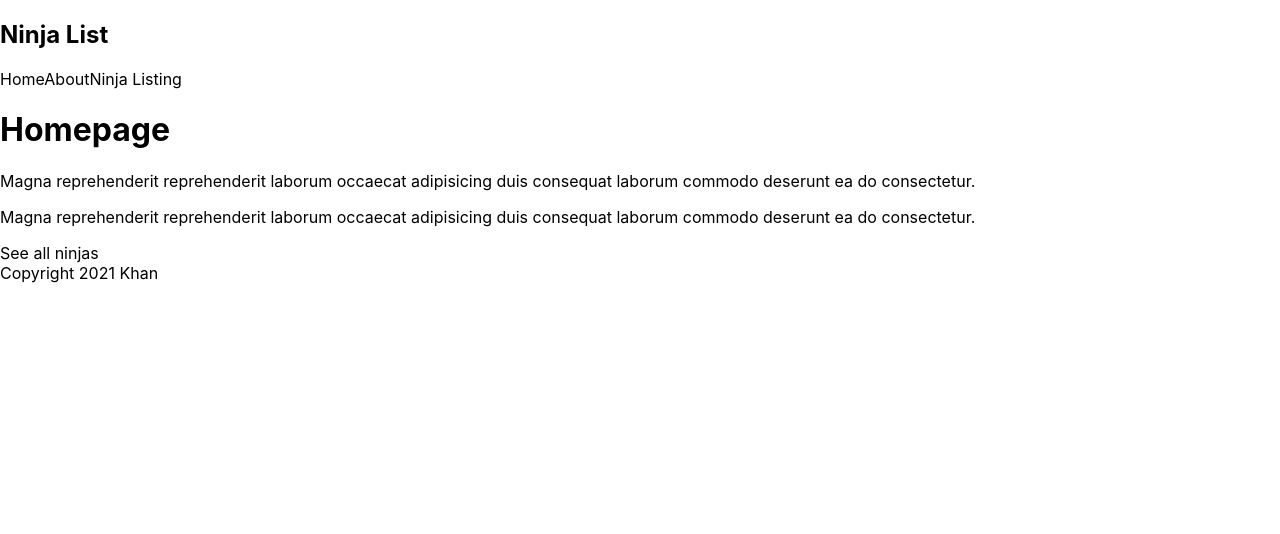
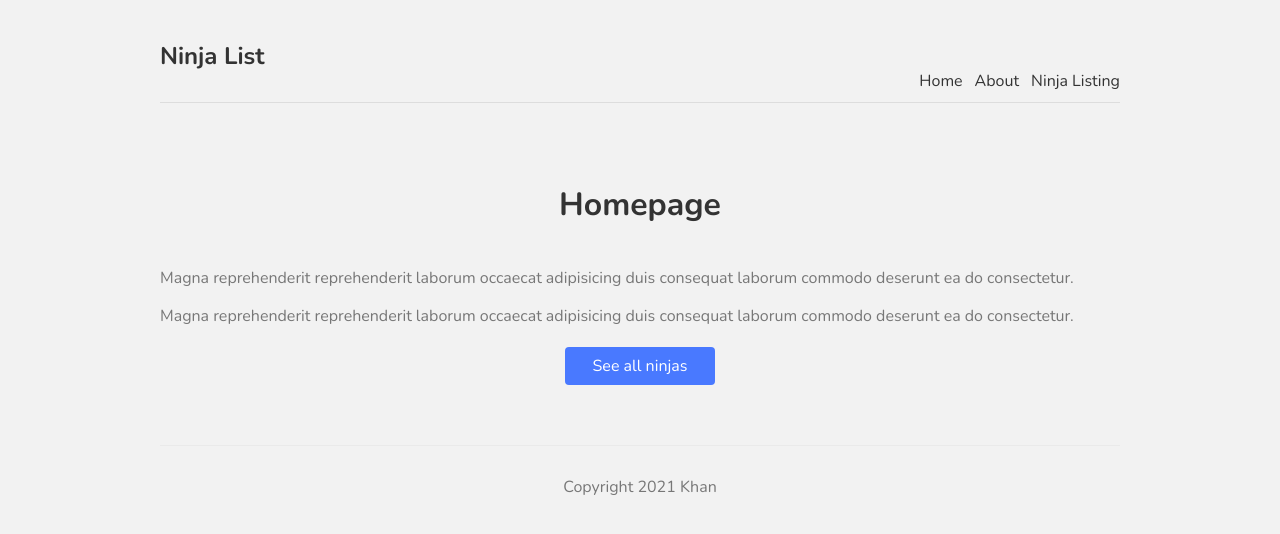
Before and after one commit to HassanKhan123/Next.js-basics, a Next.js app: page / in a window 1280 px wide. Shown: the top 534 px of the page. Built offline with nearby package versions, Linux system fonts and the light colour scheme.

Commit message:
styling added

```diff
--- a/components/Footer.js
+++ b/components/Footer.js
@@ -1,7 +1,7 @@
 import React from 'react';
 
 function Footer() {
-  return <div>Copyright 2021 Khan</div>;
+  return <footer>Copyright 2021 Khan</footer>;
 }
 
 export default Footer;
--- a/pages/index.js
+++ b/pages/index.js
@@ -6,18 +6,18 @@ import styles from '../styles/Home.module.css';
 export default function Home() {
   return (
     <div>
-      <h1>Homepage</h1>
-      <p>
+      <h1 className={styles.title}>Homepage</h1>
+      <p className={styles.text}>
         Magna reprehenderit reprehenderit laborum occaecat adipisicing duis
         consequat laborum commodo deserunt ea do consectetur.
       </p>
-      <p>
+      <p className={styles.text}>
         Magna reprehenderit reprehenderit laborum occaecat adipisicing duis
         consequat laborum commodo deserunt ea do consectetur.
       </p>
 
       <Link href='/ninjas'>
-        <a>See all ninjas</a>
+        <a className={styles.btn}>See all ninjas</a>
       </Link>
     </div>
   );
--- a/pages/ninjas/index.js
+++ b/pages/ninjas/index.js
@@ -1,7 +1,11 @@
 import React from 'react';
 
 const ninjas = () => {
-  return <div>ninjas</div>;
+  return (
+    <div>
+      <h1>Ninjas</h1>
+    </div>
+  );
 };
 
 export default ninjas;
--- a/styles/Home.module.css
+++ b/styles/Home.module.css
@@ -1,122 +1,18 @@
-.container {
-  min-height: 100vh;
-  padding: 0 0.5rem;
-  display: flex;
-  flex-direction: column;
-  justify-content: center;
-  align-items: center;
-}
-
-.main {
-  padding: 5rem 0;
-  flex: 1;
-  display: flex;
-  flex-direction: column;
-  justify-content: center;
-  align-items: center;
-}
-
-.footer {
-  width: 100%;
-  height: 100px;
-  border-top: 1px solid #eaeaea;
-  display: flex;
-  justify-content: center;
-  align-items: center;
-}
-
-.footer img {
-  margin-left: 0.5rem;
-}
-
-.footer a {
-  display: flex;
-  justify-content: center;
-  align-items: center;
-}
-
-.title a {
-  color: #0070f3;
-  text-decoration: none;
-}
-
-.title a:hover,
-.title a:focus,
-.title a:active {
-  text-decoration: underline;
-}
-
 .title {
-  margin: 0;
-  line-height: 1.15;
-  font-size: 4rem;
-}
-
-.title,
-.description {
+  color: #333;
+  padding-bottom: 20px;
   text-align: center;
 }
-
-.description {
-  line-height: 1.5;
-  font-size: 1.5rem;
+.text {
+  color: #777;
 }
-
-.code {
-  background: #fafafa;
-  border-radius: 5px;
-  padding: 0.75rem;
-  font-size: 1.1rem;
-  font-family: Menlo, Monaco, Lucida Console, Liberation Mono, DejaVu Sans Mono,
-    Bitstream Vera Sans Mono, Courier New, monospace;
+.btn {
+  display: block;
+  width: 150px;
+  padding: 8px 0;
+  margin: 20px auto;
+  background: #4979ff;
+  border-radius: 4px;
+  color: white;
+  text-align: center;
 }
-
-.grid {
-  display: flex;
-  align-items: center;
-  justify-content: center;
-  flex-wrap: wrap;
-  max-width: 800px;
-  margin-top: 3rem;
-}
-
-.card {
-  margin: 1rem;
-  flex-basis: 45%;
-  padding: 1.5rem;
-  text-align: left;
-  color: inherit;
-  text-decoration: none;
-  border: 1px solid #eaeaea;
-  border-radius: 10px;
-  transition: color 0.15s ease, border-color 0.15s ease;
-}
-
-.card:hover,
-.card:focus,
-.card:active {
-  color: #0070f3;
-  border-color: #0070f3;
-}
-
-.card h3 {
-  margin: 0 0 1rem 0;
-  font-size: 1.5rem;
-}
-
-.card p {
-  margin: 0;
-  font-size: 1.25rem;
-  line-height: 1.5;
-}
-
-.logo {
-  height: 1em;
-}
-
-@media (max-width: 600px) {
-  .grid {
-    width: 100%;
-    flex-direction: column;
-  }
-}
--- a/styles/globals.css
+++ b/styles/globals.css
@@ -1,16 +1,37 @@
-html,
+@import url('https://fonts.googleapis.com/css2?family=Nunito:wght@300;400;600;700&display=swap');
+
 body {
-  padding: 0;
-  margin: 0;
-  font-family: -apple-system, BlinkMacSystemFont, Segoe UI, Roboto, Oxygen,
-    Ubuntu, Cantarell, Fira Sans, Droid Sans, Helvetica Neue, sans-serif;
+  background: #f2f2f2;
+  color: #333;
+  font-family: 'Nunito';
 }
-
 a {
-  color: inherit;
+  color: #333;
   text-decoration: none;
 }
-
-* {
-  box-sizing: border-box;
+.content {
+  max-width: 960px;
+  margin: 0 auto;
 }
+nav {
+  margin: 10px auto 80px;
+  padding: 10px 0;
+  display: flex;
+  justify-content: flex-end;
+  align-items: flex-end;
+  border-bottom: 1px solid #ddd;
+}
+nav a {
+  margin-left: 12px;
+}
+nav .logo {
+  margin-right: auto;
+}
+footer {
+  display: block;
+  text-align: center;
+  padding: 30px 0;
+  margin-top: 60px;
+  color: #777;
+  border-top: 1px solid #eaeaea;
+}
```
Also changed, not shown: styles/Ninjas.module.css (added).
